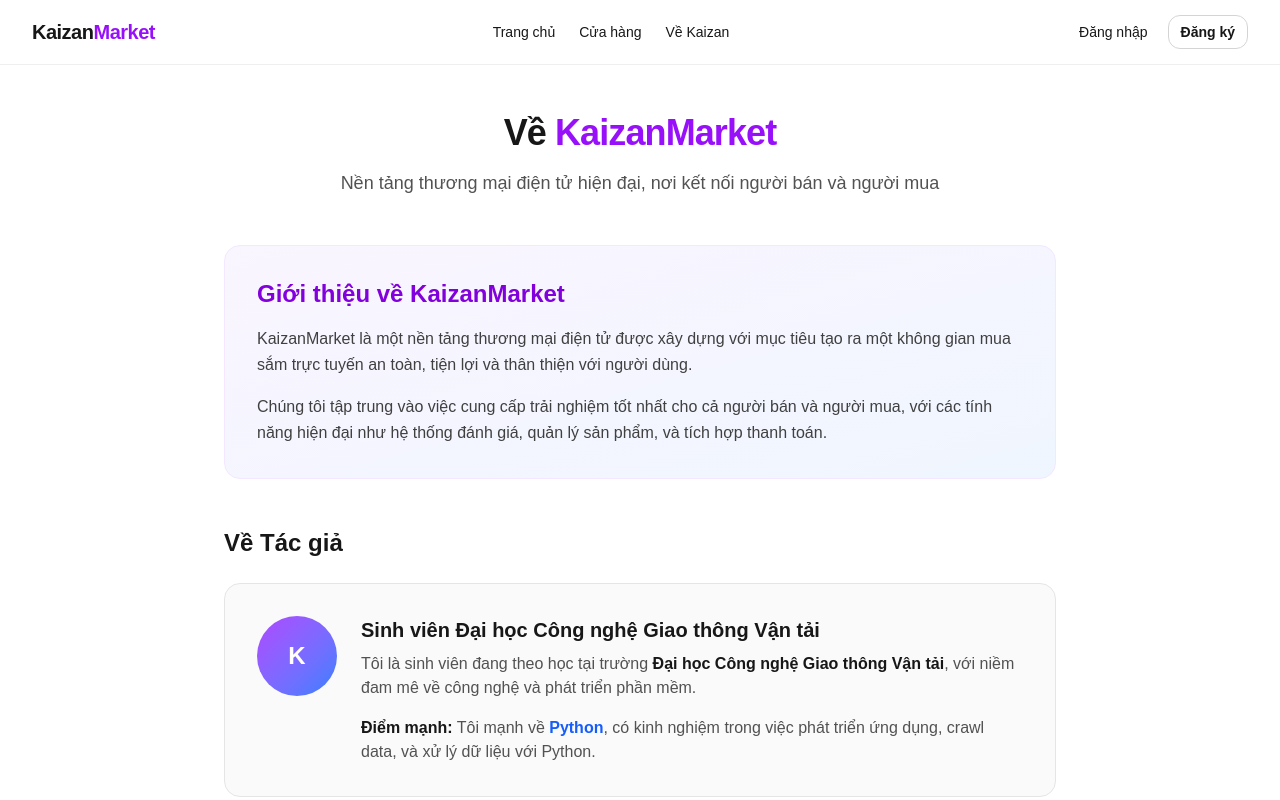
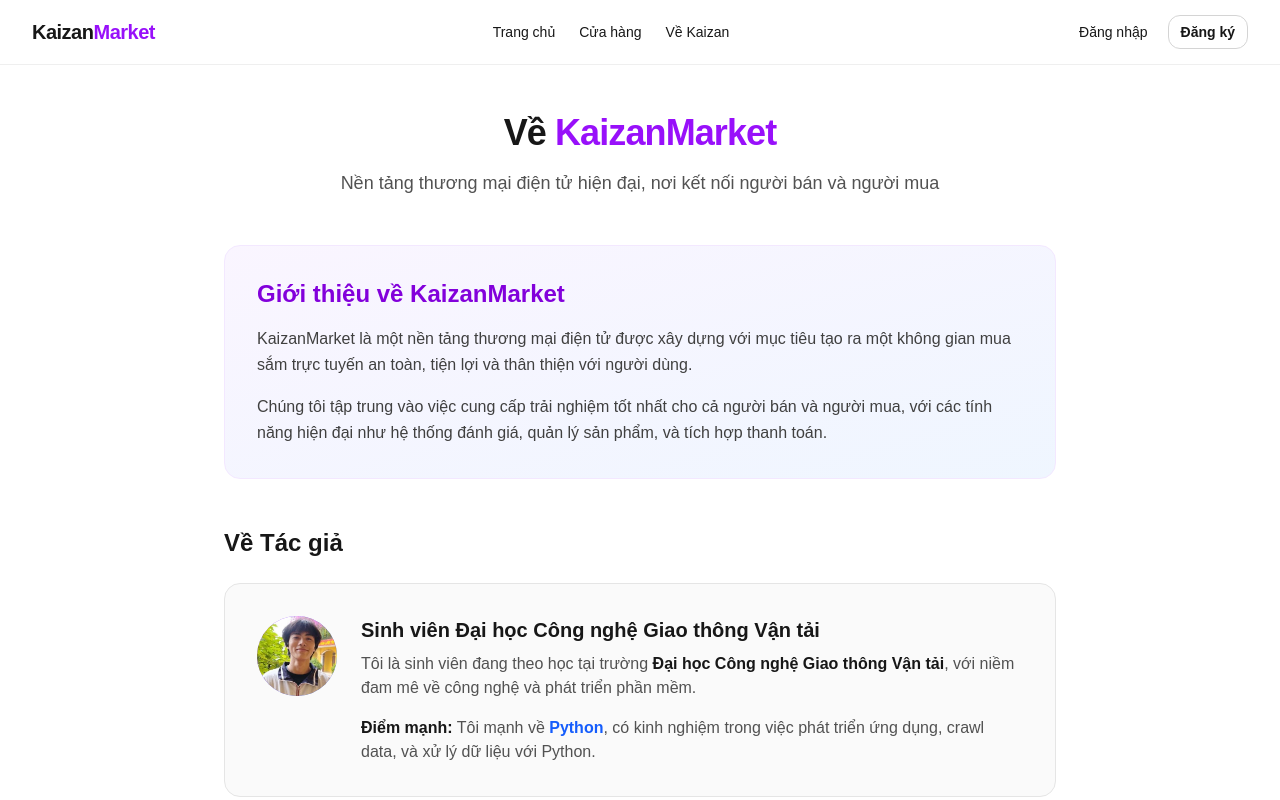
Before and after one commit to HataroKhanh/kaizanshop, a Next.js app: page /about in a window 1280 px wide. Shown: the top 800 px of the page. Built offline with nearby package versions, Linux system fonts and the light colour scheme; no server answers; what tailwindcss-animated would draw is missing.

Commit message:
change avatar author

```diff
--- a/app/components/about/AboutAuthor.tsx
+++ b/app/components/about/AboutAuthor.tsx
@@ -1,3 +1,5 @@
+import Image from "next/image";
+
 export default function AboutAuthor() {
   return (
     <section className="mb-12">
@@ -5,8 +7,8 @@
       <div className="bg-neutral-50 dark:bg-neutral-900 rounded-2xl p-8 border border-neutral-200 dark:border-neutral-800">
         <div className="flex items-start gap-6">
           <div className="flex-shrink-0">
-            <div className="w-20 h-20 rounded-full bg-gradient-to-br from-purple-500 to-blue-500 flex items-center justify-center text-white text-2xl font-bold">
-              K
+            <div className="w-20 h-20 relative rounded-full bg-gradient-to-br from-purple-500 to-blue-500 flex items-center justify-center text-white text-2xl font-bold">
+              <Image src="/admin.png" fill className="object-cover rounded-full"  alt="author"/>
             </div>
           </div>
           <div className="flex-1">
```
